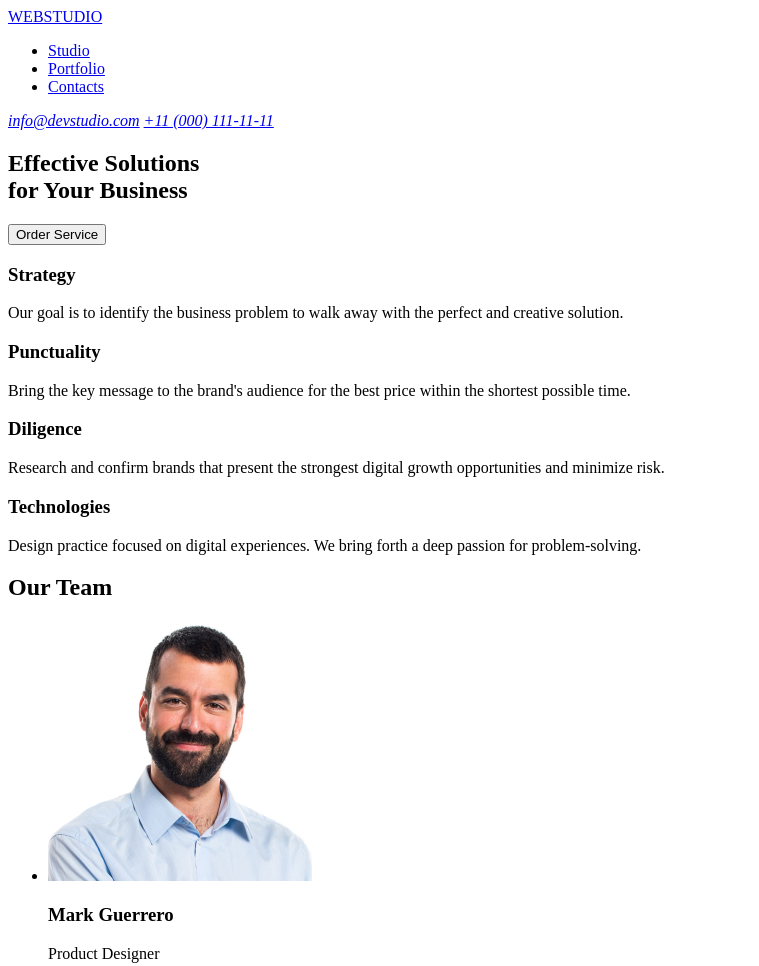
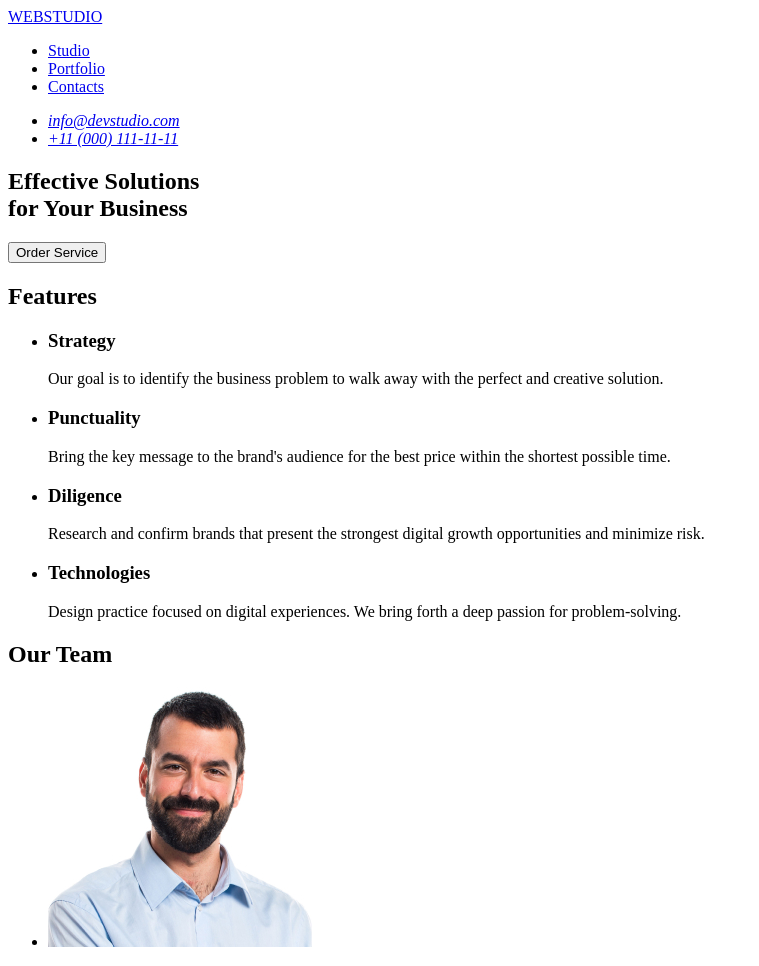
Before and after one commit to ValentynaPolkovnikova/goit-markup-hw-01, a plain HTML site: page index.html in a window 1280 px wide. Shown: the top 966 px of the page, without its empty margins (0-759 px from the left). Drawn offline with Linux system fonts and the light colour scheme.

Commit message:
changes 1

```diff
--- a/index.html
+++ b/index.html
@@ -4,14 +4,12 @@
     <meta charset="UTF-8">
     <meta name="viewport" content="width=device-width, initial-scale=1.0">
     <meta http-equiv="X-UA-Compatible" content="IE=edge">
-        <meta name="viewport" content="width=device-width, initial-scale=1.0">
-        <link rel="stylesheet" href="styles.css">
     <title>WebStudio</title>
 </head>
 <body>
   <header>
-    <a href="/" class="link" target="_blank">WEBSTUDIO</a> <!-- треба розібратись -->
     <nav>
+      <a href="./index.html">WEBSTUDIO</a>
       <ul>
         <li><a href="/">Studio</a></li>
         <li><a href="/">Portfolio</a></li>
@@ -19,8 +17,10 @@
       </ul>
     </nav>
     <address>
-      <a href="mailto:info@devstudio.com">info@devstudio.com</a>
-      <a href="tel:+110001111111">+11 (000) 111-11-11</a>
+      <ul>
+        <li><a href="mailto:info@devstudio.com">info@devstudio.com</a></li>
+        <li><a href="tel:+110001111111">+11 (000) 111-11-11</a></li>
+      </ul>
     </address>
 
   </header>
@@ -32,16 +32,20 @@
    </section>
 
     <section>
-    <h3>Strategy</h3>
-    <p>Our goal is to identify the business problem to walk away with the perfect and creative solution.</p>
-    <h3>Punctuality</h3>
-    <p>Bring the key message to the brand's audience for the best price within the shortest possible time.</p>
-    <h3>Diligence</h3>
-    <p>Research and confirm brands that present the strongest digital growth opportunities and minimize risk.</p>
-    <h3>Technologies</h3>
-    <p>Design practice focused on digital experiences. We bring forth a deep passion for problem-solving.</p>
+      <h2>Features</h2>
+      <ul>
+        <li><h3>Strategy</h3>
+            <p>Our goal is to identify the business problem to walk away with the perfect and creative solution.</p></li>
+        <li><h3>Punctuality</h3>
+            <p>Bring the key message to the brand's audience for the best price within the shortest possible time.</p></li>
+        <li><h3>Diligence</h3>
+            <p>Research and confirm brands that present the strongest digital growth opportunities and minimize risk.</p></li>
+        <li><h3>Technologies</h3>
+            <p>Design practice focused on digital experiences. We bring forth a deep passion for problem-solving.</p></li>
+      </ul>
     </section>
 
+    <section>
       <h2>Our Team</h2>
         <ul>
           <li>
@@ -72,10 +76,11 @@
         <h3>Daniel Wilson</h3>
         <p>UI Designer</p></li>
     </ul>
+   </section>
   </main>
 
   <footer>
-    <a href="/" class="link" target="_blank">WEBSTUDIO</a> <!-- треба розібратись -->
+    <a href="./index.html">WEBSTUDIO</a>
     <p>Increase the flow of customers and sales for your business with digital marketing & growth solutions.</p>
   </footer>
 </body>
```
Lines whose indentation alone changed are shown as unchanged.
